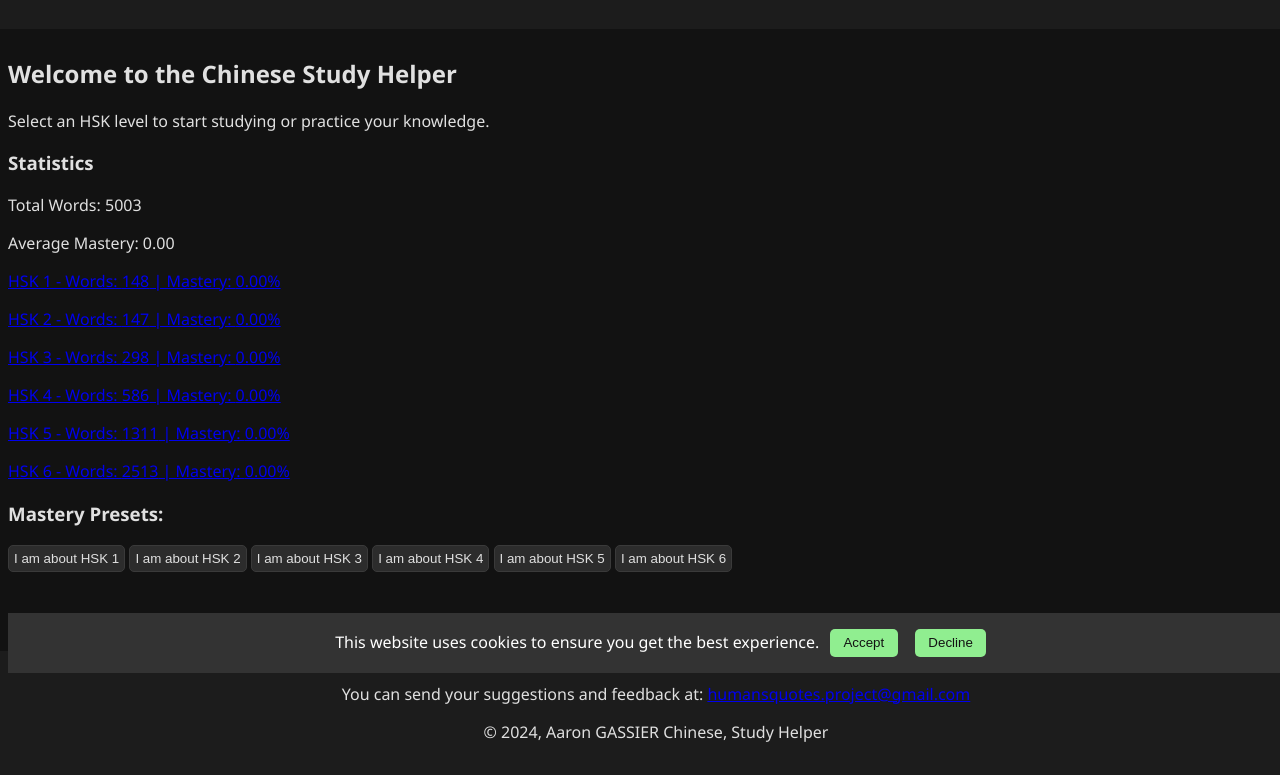
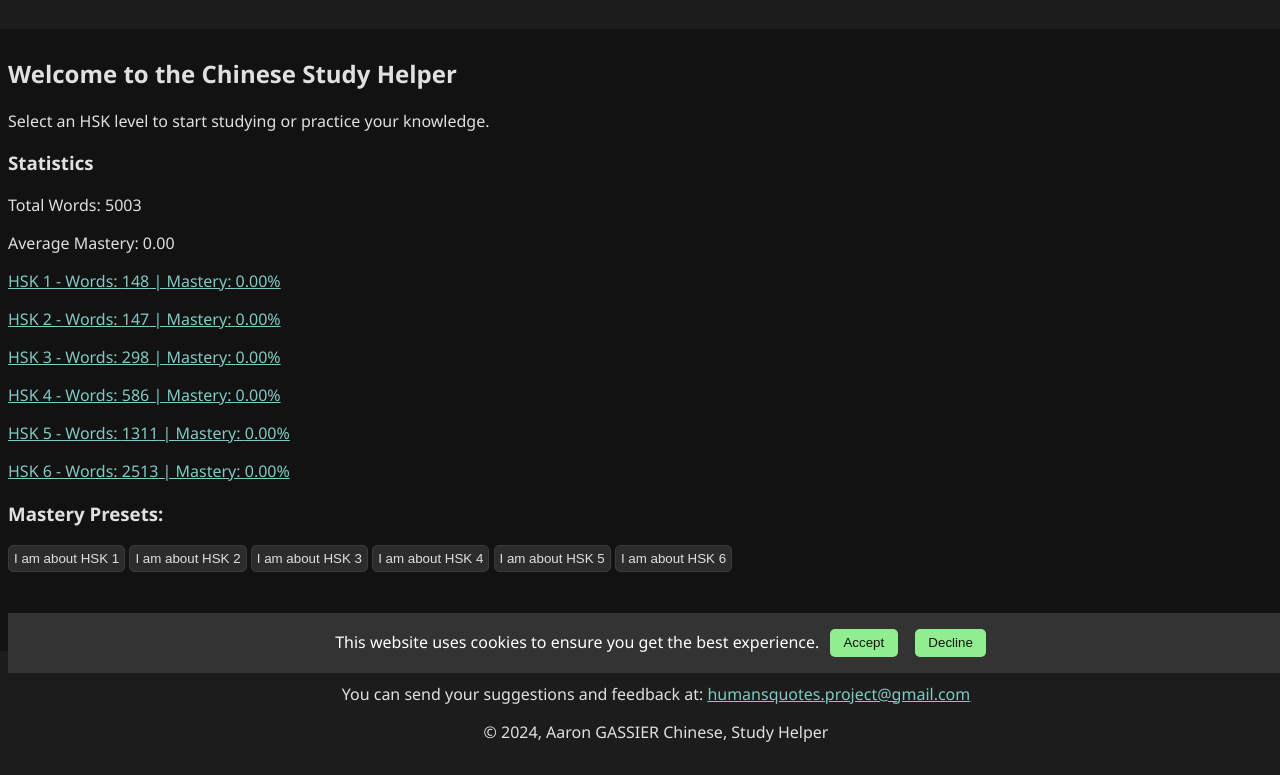
Before and after one commit to Aaron-Gassier/HSK-Mastery, a plain HTML site: page index.html in a window 1280 px wide. Shown: the part 127-902 px from the top of the page. Drawn offline with Linux system fonts and the light colour scheme.

Commit message:
Update styles.css

```diff
--- a/css/styles.css
+++ b/css/styles.css
@@ -50,6 +50,10 @@ button {
     border-radius: 5px;
     cursor: pointer;
     transition: background-color 0.3s;
+}
+
+a {
+    color:#80CBC4;
 }
 
 main {
```
